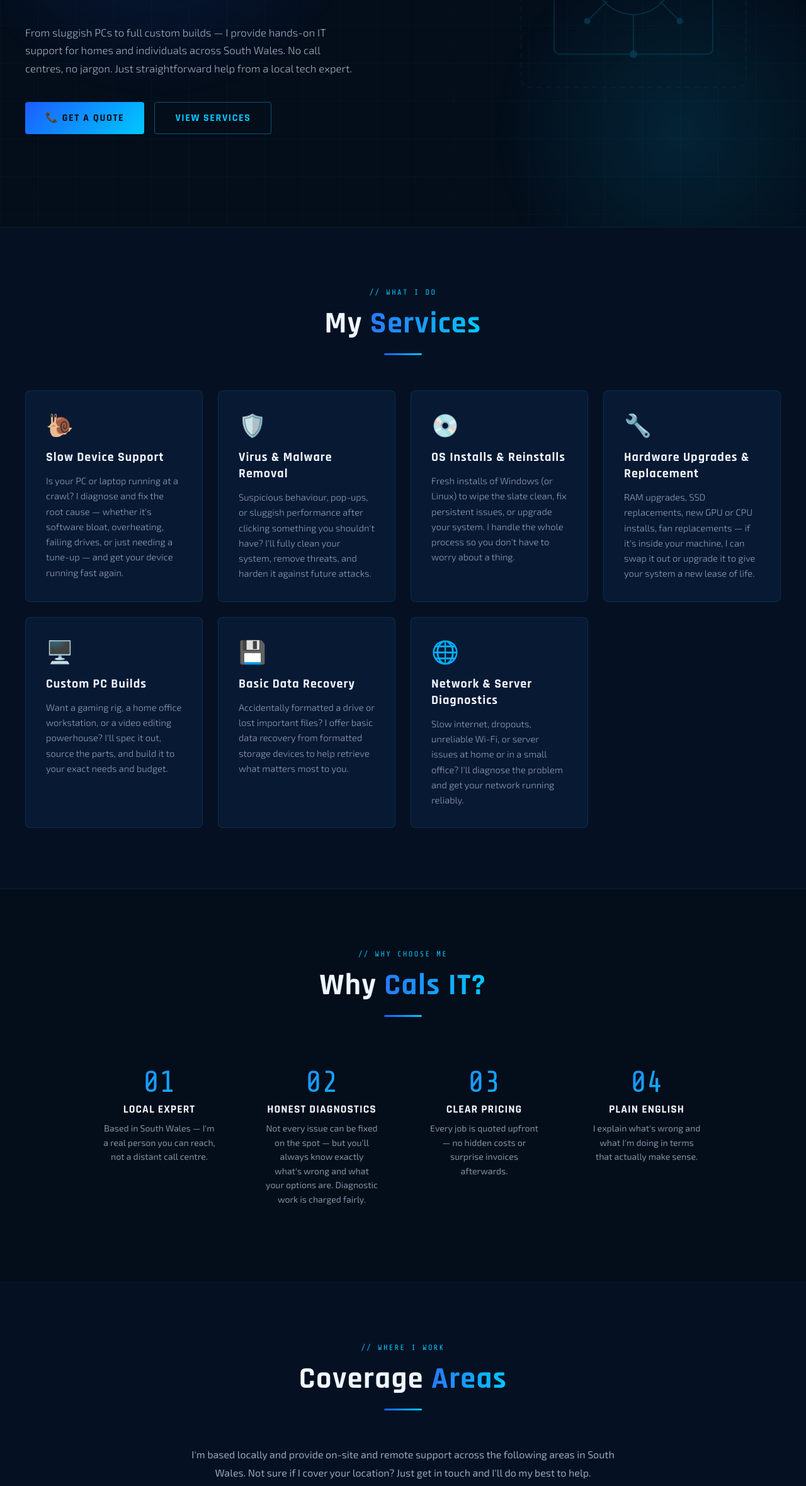
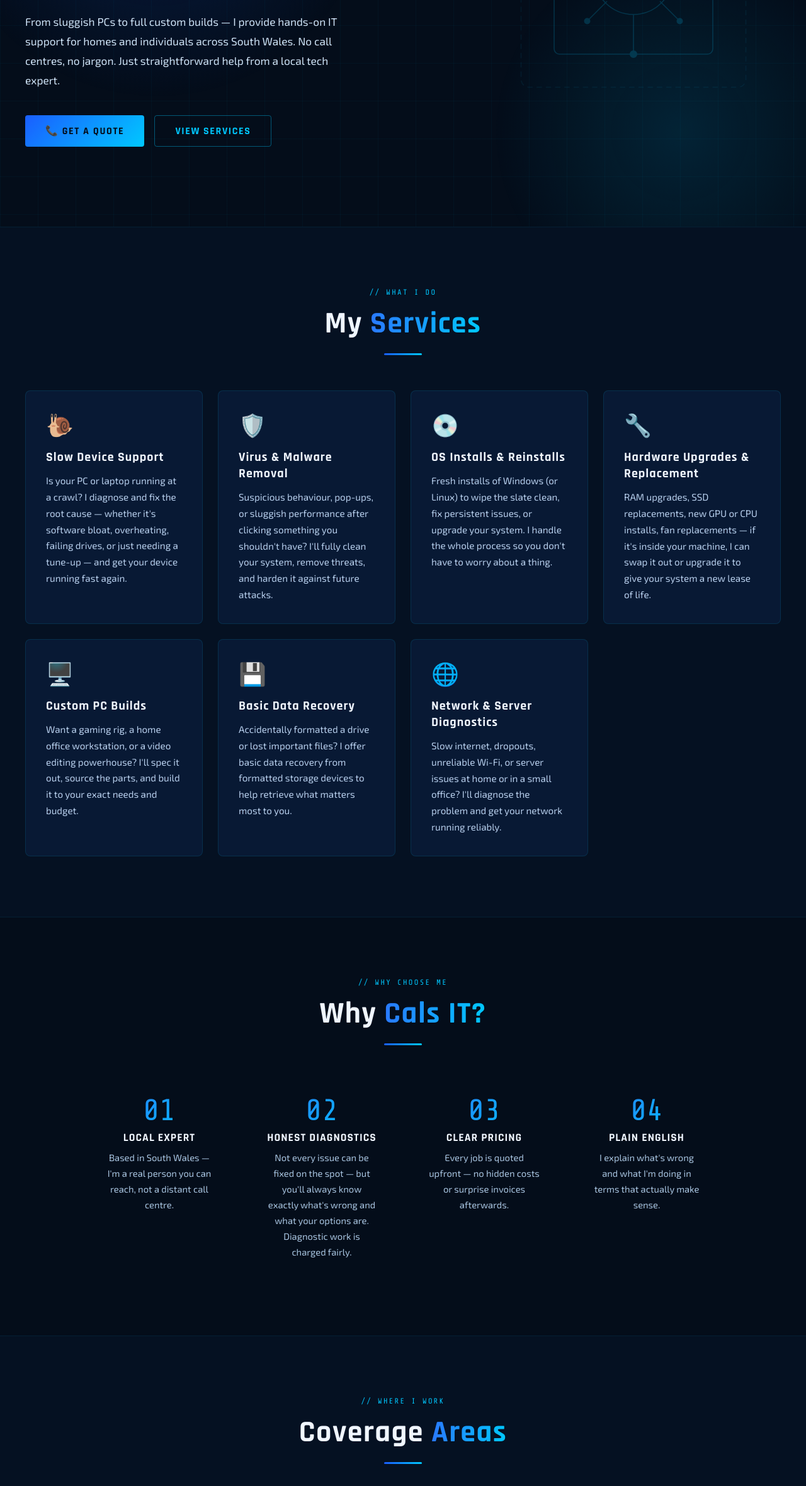
Before and after one commit to Cals-IT/Cals-IT-Support, a plain HTML site: page index.html in a window 1280 px wide. Shown: the part 440-2800 px from the top of the page at 63% size. Drawn offline with nearby package versions, Linux system fonts and the light colour scheme.

Commit message:
Add files via upload

```diff
--- a/index.html
+++ b/index.html
@@ -222,10 +222,10 @@
     }
 
     .hero p {
-      font-size: 1.05rem;
-      font-weight: 300;
-      line-height: 1.7;
-      color: rgba(200,216,240,0.8);
+      font-size: 1.08rem;
+      font-weight: 400;
+      line-height: 1.8;
+      color: #d0e4f7;
       max-width: 520px;
       margin-bottom: 2.5rem;
       opacity: 0;
@@ -405,10 +405,10 @@
     }
 
     .service-card p {
-      font-size: 0.92rem;
-      font-weight: 300;
-      line-height: 1.65;
-      color: rgba(200,216,240,0.7);
+      font-size: 0.95rem;
+      font-weight: 400;
+      line-height: 1.7;
+      color: #b8d0ee;
     }
 
     /* ── WHY US ── */
@@ -447,9 +447,9 @@
     }
 
     .why-item p {
-      font-size: 0.88rem;
-      color: rgba(200,216,240,0.65);
-      line-height: 1.6;
+      font-size: 0.92rem;
+      color: #a8c4e0;
+      line-height: 1.7;
     }
 
     /* ── AREAS ── */
@@ -468,7 +468,7 @@
     .areas-inner p {
       font-size: 1rem;
       line-height: 1.8;
-      color: rgba(200,216,240,0.75);
+      color: #c0d8f0;
       margin-bottom: 1.5rem;
     }
 
@@ -500,7 +500,7 @@
 
     #contact p {
       font-size: 1rem;
-      color: rgba(200,216,240,0.75);
+      color: #c0d8f0;
       line-height: 1.8;
       margin-bottom: 2.5rem;
     }
```
